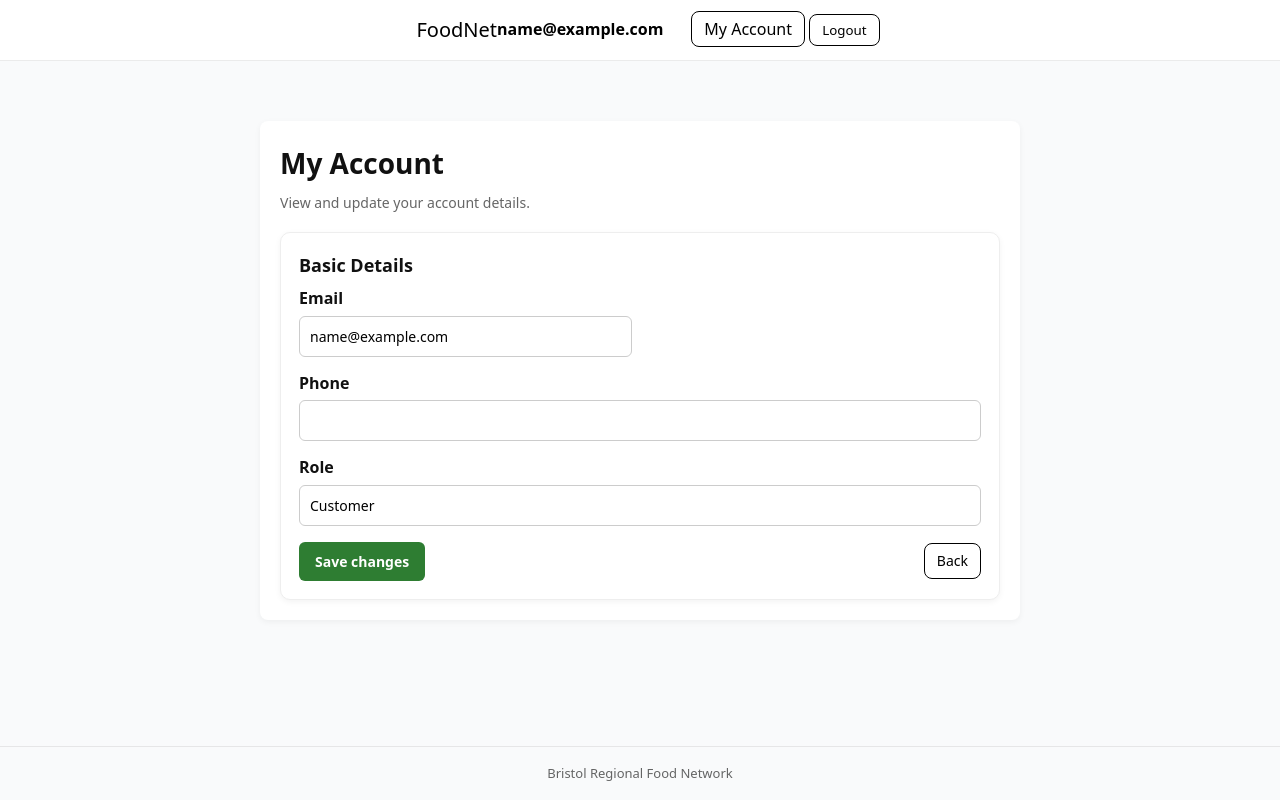
After one commit to Diogo7Santos/desd, a Django app: page /account/ in a window 1280 px wide. The commit adds this page. Run offline with Django 5.2, Linux system fonts and the light colour scheme; the visitor is signed in with stand-in values (Sample User, id 1).

Commit message:
Added account page, with a bit of tc017,018,021 implementation

```diff
--- a/backend/accounts/models.py
+++ b/backend/accounts/models.py
@@ -58,6 +58,20 @@ class CustomerProfile(models.Model):
     customer_type_id = models.IntegerField(choices=CustomerType.choices)
     address = models.OneToOneField(Address, on_delete=models.CASCADE, related_name="customer_profile")
 
+    organisation_name = models.CharField(max_length=255, blank=True)
+    contact_person = models.CharField(max_length=255, blank=True)
+    is_charity_or_education = models.BooleanField(default=False)
+    is_business_verified = models.BooleanField(default=False)
+    default_delivery_instructions = models.TextField(blank=True)
+
     def __str__(self):
         return f"{self.user.username} ({self.get_customer_type_id_display()})"
+
+    @property
+    def is_restaurant(self):
+        return self.customer_type_id == self.CustomerType.RESTAURANT
+
+    @property
+    def is_community_group(self):
+        return self.customer_type_id == self.CustomerType.COMMUNITY_GROUP
 # Create your models here.
--- a/backend/accounts/urls.py
+++ b/backend/accounts/urls.py
@@ -1,17 +1,16 @@
 from django.urls import path
 from .views import (
-    login_page,
-    register_page,
-    logout_page,
-    customer_home,
-    producer_home,
-    admin_home,
+    login_page, register_page, logout_page,
+    customer_home, producer_home, admin_home,
+    account_page,
 )
 
 urlpatterns = [
     path("", login_page, name="login"),
     path("register/", register_page, name="register"),
     path("logout/", logout_page, name="logout"),
+    path("account/", account_page, name="account"),
+
     path("customer/", customer_home, name="customer_home"),
     path("producer/", producer_home, name="producer_home"),
     path("admin-home/", admin_home, name="admin_home"),
--- a/backend/accounts/views.py
+++ b/backend/accounts/views.py
@@ -1,5 +1,4 @@
 import logging
-
 from django.conf import settings
 from django.contrib import messages
 from django.contrib.auth import authenticate, get_user_model, login, logout
@@ -8,9 +7,14 @@ from django.http import HttpResponseForbidden
 from django.shortcuts import redirect, render
 from django.utils import timezone
 from django.views.decorators.http import require_POST
-
 from .models import ProducerProfile, CustomerProfile, Address
 from .web_forms import LoginForm, RegisterForm
+from django.db import transaction
+from .web_forms import (
+    LoginForm, RegisterForm,
+    UserAccountForm, ProducerAccountForm,
+    CustomerAccountForm, AddressForm,
+)
 
 logger = logging.getLogger(__name__)
 User = get_user_model()
@@ -143,6 +147,13 @@ def register_page(request):
             )
 
         elif role == User.Role.CUSTOMER:
+            full_name = form.cleaned_data.get("full_name", "").strip()
+            if full_name and not user.first_name:
+                parts = full_name.split(maxsplit=1)
+                user.first_name = parts[0]
+                user.last_name = parts[1] if len(parts) > 1 else ""
+                user.save()
+
             address = Address.objects.create(
                 user=user,
                 line_1=form.cleaned_data["line_1"],
@@ -151,10 +162,17 @@ def register_page(request):
                 postcode=form.cleaned_data["customer_postcode"],
             )
 
+            customer_type_id = int(form.cleaned_data["customer_type_id"])
+
             CustomerProfile.objects.create(
                 user=user,
-                customer_type_id=int(form.cleaned_data["customer_type_id"]),
+                customer_type_id=customer_type_id,
                 address=address,
+                organisation_name=form.cleaned_data.get("organisation_name", ""),
+                contact_person=form.cleaned_data.get("contact_person", ""),
+                is_charity_or_education=form.cleaned_data.get("is_charity_or_education", False),
+                default_delivery_instructions=form.cleaned_data.get("default_delivery_instructions", ""),
+                is_business_verified=(customer_type_id == CustomerProfile.CustomerType.INDIVIDUAL),
             )
 
         login(request, user)
@@ -199,3 +217,105 @@ def admin_home(request):
     if not _has_role(request.user, User.Role.ADMIN):
         return HttpResponseForbidden("Forbidden: admin only.")
     return render(request, "accounts/admin_home.html")
+
+@login_required
+def account_page(request):
+    user = request.user
+    producer_profile = getattr(user, "producer_profile", None)
+    customer_profile = getattr(user, "customer_profile", None)
+    address = customer_profile.address if customer_profile else None
+
+    if request.method == "POST":
+        user_form = UserAccountForm(request.POST, instance=user, prefix="user")
+        producer_form = (
+            ProducerAccountForm(request.POST, instance=producer_profile, prefix="producer")
+            if producer_profile else None
+        )
+        customer_form = (
+            CustomerAccountForm(request.POST, instance=customer_profile, prefix="customer")
+            if customer_profile else None
+        )
+        address_form = (
+            AddressForm(request.POST, instance=address, prefix="address")
+            if address else None
+        )
+
+        forms_valid = user_form.is_valid()
+        if producer_form is not None:
+            forms_valid = forms_valid and producer_form.is_valid()
+        if customer_form is not None:
+            forms_valid = forms_valid and customer_form.is_valid()
+        if address_form is not None:
+            forms_valid = forms_valid and address_form.is_valid()
+
+        if forms_valid:
+            with transaction.atomic():
+                user = user_form.save(commit=False)
+                user.username = user.email
+                user.save()
+
+                if producer_form is not None:
+                    producer_form.save()
+                if customer_form is not None:
+                    customer_form.save()
+                if address_form is not None:
+                    address_form.save()
+
+            messages.success(request, "Account details updated successfully.")
+            return redirect("account")
+        else:
+            messages.error(request, "Please correct the errors below.")
+
+    else:
+        user_form = UserAccountForm(instance=user, prefix="user")
+        producer_form = (
+            ProducerAccountForm(instance=producer_profile, prefix="producer")
+            if producer_profile else None
+        )
+        customer_form = (
+            CustomerAccountForm(instance=customer_profile, prefix="customer")
+            if customer_profile else None
+        )
+        address_form = (
+            AddressForm(instance=address, prefix="address")
+            if address else None
+        )
+
+    return render(
+        request,
+        "accounts/account.html",
+        {
+            "user_form": user_form,
+            "producer_form": producer_form,
+            "customer_form": customer_form,
+            "address_form": address_form,
+        },
+    )
+
+def is_verified_business_customer(user):
+    return (
+        user.is_authenticated
+        and getattr(user, "role", None) == User.Role.CUSTOMER
+        and hasattr(user, "customer_profile")
+        and user.customer_profile.customer_type_id in [
+            CustomerProfile.CustomerType.RESTAURANT,
+            CustomerProfile.CustomerType.COMMUNITY_GROUP,
+        ]
+        and user.customer_profile.is_business_verified
+    )
+
+def is_restaurant_customer(user):
+    return (
+        user.is_authenticated
+        and getattr(user, "role", None) == User.Role.CUSTOMER
+        and hasattr(user, "customer_profile")
+        and user.customer_profile.customer_type_id == CustomerProfile.CustomerType.RESTAURANT
+    )
+
+def is_community_group_customer(user):
+    return (
+        user.is_authenticated
+        and getattr(user, "role", None) == User.Role.CUSTOMER
+        and hasattr(user, "customer_profile")
+        and user.customer_profile.customer_type_id == CustomerProfile.CustomerType.COMMUNITY_GROUP
+    )
--- /dev/null
+++ b/frontend/templates/accounts/account.html
@@ -0,0 +1,138 @@
+{% extends "accounts/base.html" %}
+{% block title %}My Account{% endblock %}
+
+{% block content %}
+<div class="container" style="max-width: 760px;">
+  <div class="page-header">
+    <h1 class="page-title">My Account</h1>
+    <p class="page-desc">View and update your account details.</p>
+  </div>
+
+  <div class="card">
+    <form method="post">
+      {% csrf_token %}
+
+      {{ user_form.non_field_errors }}
+
+      <h3>Basic Details</h3>
+      <div class="grid grid-2">
+        <div class="form-group">
+          <label class="form-label">Email</label>
+          {{ user_form.email }}
+          {{ user_form.email.errors }}
+        </div>
+      </div>
+
+      <div class="form-group">
+        <label class="form-label">Phone</label>
+        {{ user_form.phone }}
+        {{ user_form.phone.errors }}
+      </div>
+
+      <div class="form-group">
+        <label class="form-label">Role</label>
+        <input class="form-input" type="text" value="{{ request.user.get_role_display }}" readonly>
+      </div>
+
+      {% if producer_form %}
+        <hr>
+        <h3>Producer Details</h3>
+
+        <div class="grid grid-2">
+          <div class="form-group">
+            <label class="form-label">Business Name</label>
+            {{ producer_form.business_name }}
+            {{ producer_form.business_name.errors }}
+          </div>
+          <div class="form-group">
+            <label class="form-label">Contact Name</label>
+            {{ producer_form.contact_name }}
+            {{ producer_form.contact_name.errors }}
+          </div>
+        </div>
+
+        <div class="form-group">
+          <label class="form-label">Postcode</label>
+          {{ producer_form.postcode }}
+          {{ producer_form.postcode.errors }}
+        </div>
+      {% endif %}
+
+        {% if customer_form and address_form %}
+        <hr>
+        <h3>Customer / Organisation Details</h3>
+
+        <div class="form-group">
+            <label class="form-label">Customer Type</label>
+            <div class="row">
+            {{ customer_form.customer_type_id }}
+            </div>
+            {{ customer_form.customer_type_id.errors }}
+        </div>
+
+        <div class="form-group">
+            <label class="form-label">Organisation Name</label>
+            {{ customer_form.organisation_name }}
+            {{ customer_form.organisation_name.errors }}
+        </div>
+
+        <div class="form-group">
+            <label class="form-label">Contact Person</label>
+            {{ customer_form.contact_person }}
+            {{ customer_form.contact_person.errors }}
+        </div>
+
+        <div class="form-group">
+            <label>
+            {{ customer_form.is_charity_or_education }} Charity / Education account
+            </label>
+            {{ customer_form.is_charity_or_education.errors }}
+        </div>
+
+        <div class="form-group">
+            <label class="form-label">Default Delivery Instructions</label>
+            {{ customer_form.default_delivery_instructions }}
+            {{ customer_form.default_delivery_instructions.errors }}
+        </div>
+
+        <div class="form-group">
+            <label class="form-label">Address Line 1</label>
+            {{ address_form.line_1 }}
+            {{ address_form.line_1.errors }}
+        </div>
+
+        <div class="form-group">
+            <label class="form-label">Address Line 2</label>
+            {{ address_form.line_2 }}
+            {{ address_form.line_2.errors }}
+        </div>
+
+        <div class="grid grid-2">
+            <div class="form-group">
+            <label class="form-label">City</label>
+            {{ address_form.city }}
+            {{ address_form.city.errors }}
+            </div>
+            <div class="form-group">
+            <label class="form-label">Postcode</label>
+            {{ address_form.postcode }}
+            {{ address_form.postcode.errors }}
+            </div>
+        </div>
+
+        {% endif %}
+
+      <div class="row-between mt-16">
+        <button class="btn btn-primary" type="submit">Save changes</button>
+        {% if request.user.role == "PRODUCER" %}
+          <a class="btn btn-outline" href="{% url 'producer_home' %}">Back</a>
+        {% elif request.user.role == "CUSTOMER" %}
+          <a class="btn btn-outline" href="{% url 'customer_home' %}">Back</a>
+        {% else %}
+          <a class="btn btn-outline" href="{% url 'admin_home' %}">Back</a>
+        {% endif %}
+      </div>
+    </form>
+  </div>
+</div>
+{% endblock %}
--- a/frontend/templates/accounts/base.html
+++ b/frontend/templates/accounts/base.html
@@ -22,6 +22,7 @@
           <span class="user-label">{{ request.user.email|default:request.user.username }}</span>
           <form method="post" action="{% url 'logout' %}" style="display:inline;">
             {% csrf_token %}
+            <a class="btn-outline" href="{% url 'account' %}">My Account</a>
             <button class="btn-outline" type="submit">Logout</button>
           </form>
         {% else %}
```
Also changed, not shown: backend/accounts/tests.py (+64 -0 lines), backend/accounts/web_forms.py (+89 -1 lines), backend/accounts/migrations/0003_customerprofile_contact_person_and_more.py (added).
